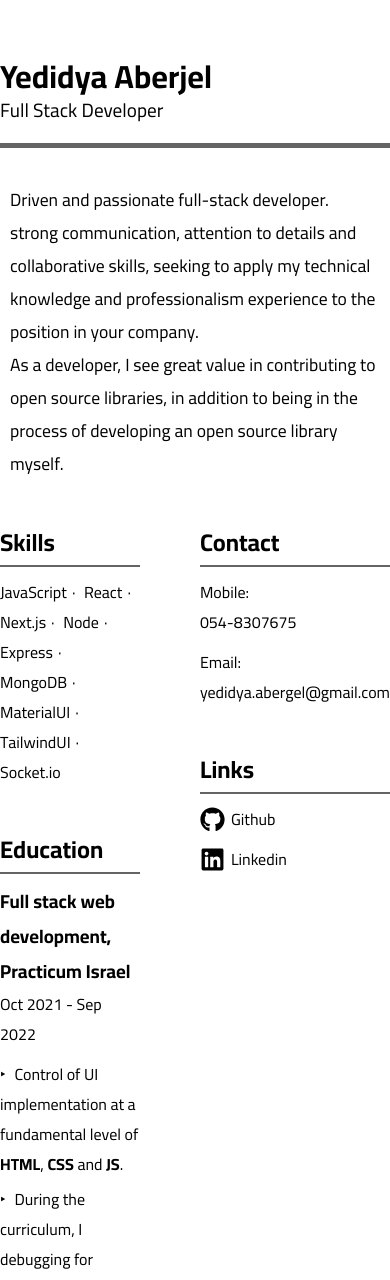
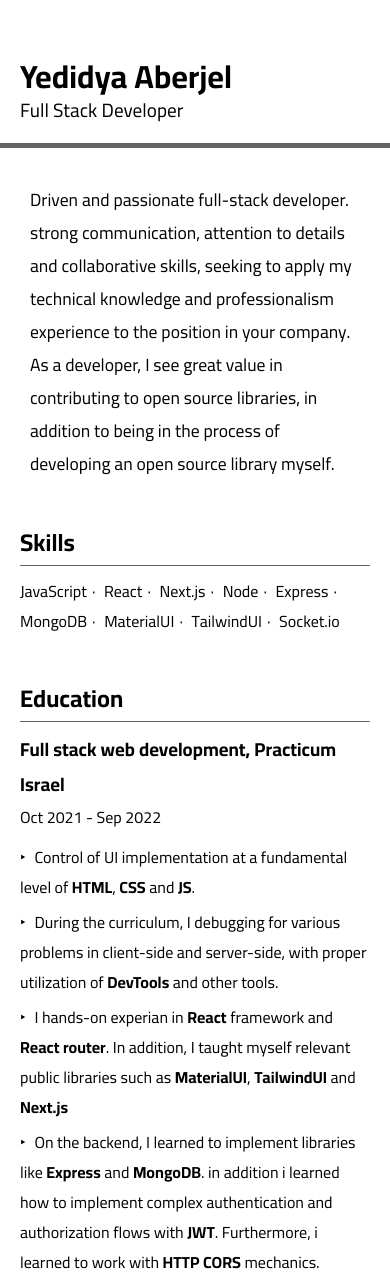
Before and after one commit to Yedidya10/yedidya-aberjel-cv, a plain HTML site: page index.html in a window 390 px wide. Shown: the top 1280 px of the page. Drawn offline with Linux system fonts and the light colour scheme.

Commit message:
Responsive upgrade

```diff
--- a/style.css
+++ b/style.css
@@ -25,6 +25,7 @@ html {
 
 .header {
   margin: auto;
+  padding-inline: 20px;
   max-width: 980px;
   padding-block-end: 40px;
 }
@@ -34,7 +35,7 @@ html {
 }
 
 .h2 {
-  border-block-end: solid 2px rgba(100, 100, 100, 1);
+  border-block-end: solid 1px rgba(100, 100, 100, 1);
 }
 
 .section {
@@ -57,7 +58,8 @@ html {
 
 .main {
   margin: auto;
-  max-width: 980px;
+  padding-inline: 20px;
+  max-width: 1020px;
 }
 
 .list {
@@ -164,6 +166,13 @@ html {
   display: none;
 }
 
+
+@media screen and (450px > width) {
+  .columns {
+    grid-template-columns: 1fr;
+  }
+}
+
 @media print {
   .header {
     padding-block-end: 0px;
```
